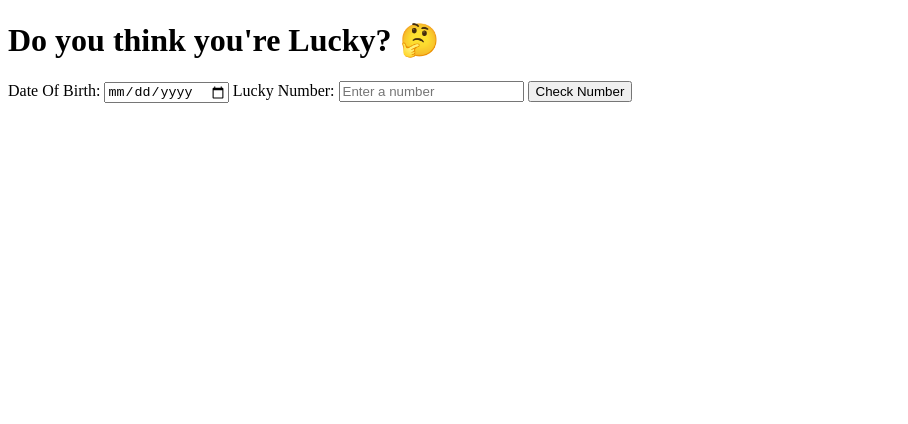
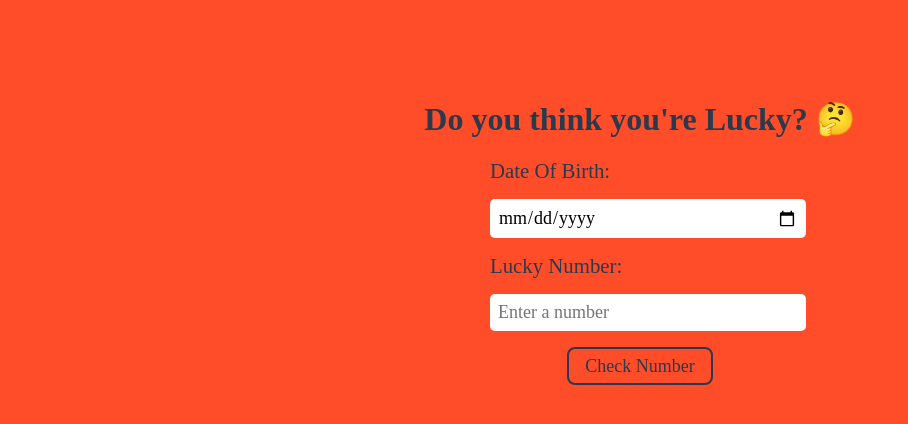
Before and after one commit to pranavpatel08/lucky-birthday, a plain HTML site: page index.html in a window 1280 px wide. Shown: the whole page, without its empty margins (0-908 px from the left). Drawn offline with Linux system fonts and the light colour scheme; a web font is replaced by a local one.

Commit message:
update: styling

```diff
--- a/index.html
+++ b/index.html
@@ -4,11 +4,11 @@
     <meta charset="UTF-8" />
     <meta name="viewport" content="width=device-width, initial-scale=1.0" />
     <link
-      href="https://fonts.googleapis.com/css2?family=Lato:wght@400;700&display=swap"
+      href="https://fonts.googleapis.com/css2?family=Scheherazade+New:wght@700&display=swap"
       rel="stylesheet"
     />
     <link rel="stylesheet" href="/styles.css" />
-    <title>Lucky?</title>
+    <title>Lucky Birthday</title>
   </head>
   <body>
     <h1 class="header">Do you think you're Lucky? 🤔</h1>
--- a/styles.css
+++ b/styles.css
@@ -0,0 +1,75 @@
+:root {
+  --primary-color: #FF4C29;
+  --secondary-dark: #2C394B;
+}
+
+html {
+  background-color: var(--primary-color);
+  color: var(--secondary-dark);
+  height: 100%;
+}
+
+* {
+  font-family: 'Scheherazade New', serif;
+}
+
+.header {
+  text-align: center;
+  margin-top: 100px;
+}
+
+.container {
+  width: 300px;
+  margin: auto auto;
+}
+
+label,
+input {
+  display: block;
+  margin-top: 0.5rem;
+  width: 100%;
+}
+
+label {
+  font-weight: 500;
+  font-size: 1.3rem;
+}
+
+input {
+  border-radius: 5px;
+  padding: 0.5rem;
+  border: transparent;
+  font-size: large;
+  margin: 1rem 0;
+}
+
+#calculate-number {
+  margin: 0.5rem auto;
+  display: block;
+}
+
+#calculate-number {
+  background-color: var(--primary-color);
+  border: 2px solid var(--secondary-dark);
+  color: var(--secondary-dark);
+  padding: 0.4rem 1rem;
+  border-radius: 0.5rem;
+  font-size: large;
+  cursor: pointer;
+  outline: var(--secondary-dark);
+  margin: auto;
+  display: block;
+}
+
+#output-container {
+  display: block;
+  margin: auto;
+  margin-top: 1rem;
+  width: 100%;
+  text-align: center;
+  padding: 0.5rem;
+  font-size: x-large;
+  border-color: var(--secondary-dark);
+  border-width: medium;
+  border-radius: 5px;
+}
```
